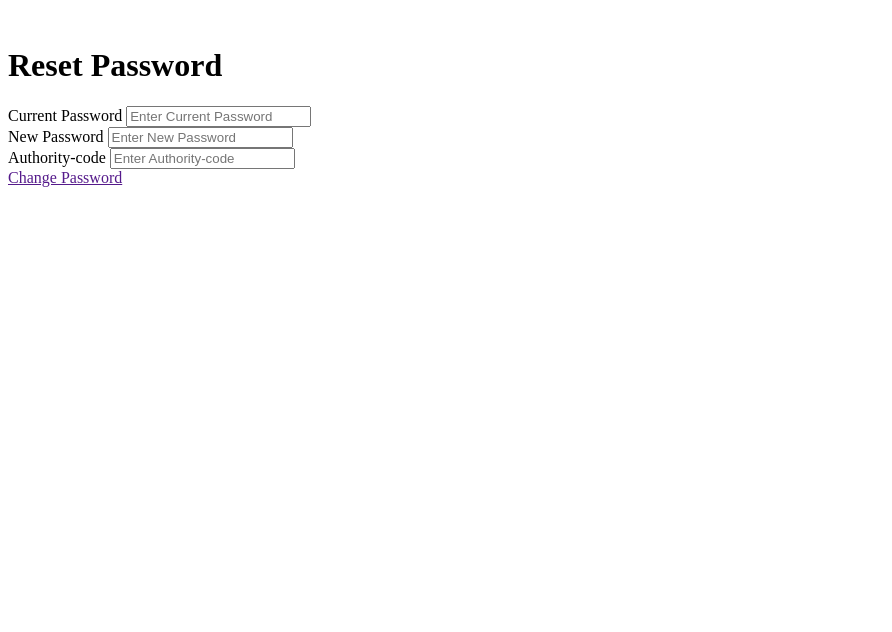
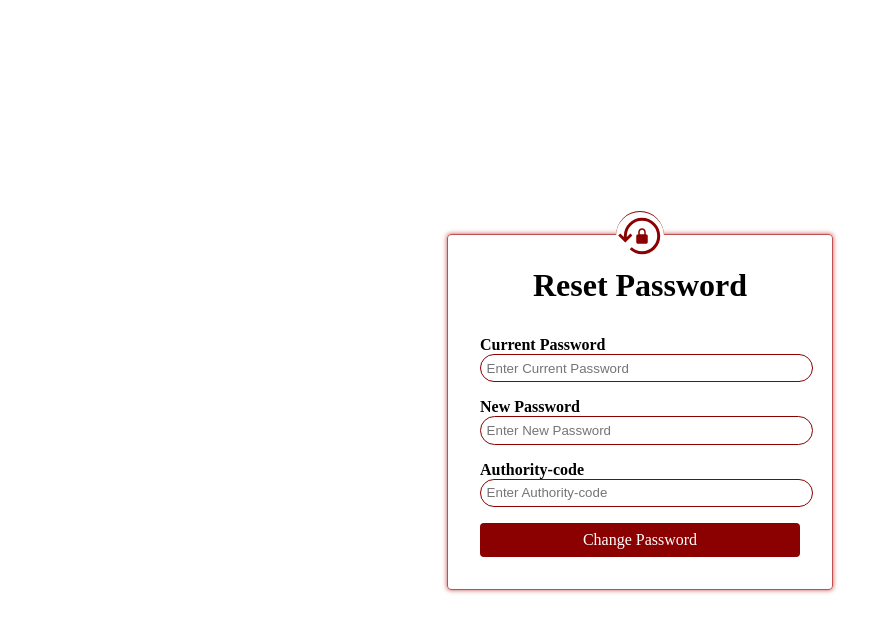
Before and after one commit to DummyDevPro/DailyTaskWebApp, a plain HTML site: page pages/reset-password.html in a window 1280 px wide. Shown: the whole page, without its empty margins (0-892 px from the left). Drawn offline with Linux system fonts and the light colour scheme.

Commit message:
reset password

```diff
--- a/css/reset-password.css
+++ b/css/reset-password.css
@@ -98,3 +98,10 @@ div>h1 {
     color: white;
     border-radius: .25rem;
 }
+.link-btn:hover{
+    background-color: var(--darkred-hover);
+}
+
+.m-top {
+    margin-top: 2rem;
+}
--- a/pages/reset-password.html
+++ b/pages/reset-password.html
@@ -5,11 +5,13 @@
     <meta http-equiv="X-UA-Compatible" content="IE=edge">
     <meta name="viewport" content="width=device-width, initial-scale=1.0">
     <title>Daily Tasks | Reset Password</title>
+    <link rel="stylesheet" href="../css/style.css">
+    <link rel="stylesheet" href="../css/reset-password.css">
 </head>
 <body>
     <div class="header">
-        <div class="icon"><img src="/DailyTaskWebApp/img/lock_reset.svg" alt=""></div>
-        <div>
+        <div class="icon"><img src="../img/lock_reset.svg" alt=""></div>
+        <div class="m-top">
 
             <h1>Reset Password</h1>
         </div>
```
Also changed, not shown: img/lock_reset.svg (added).
